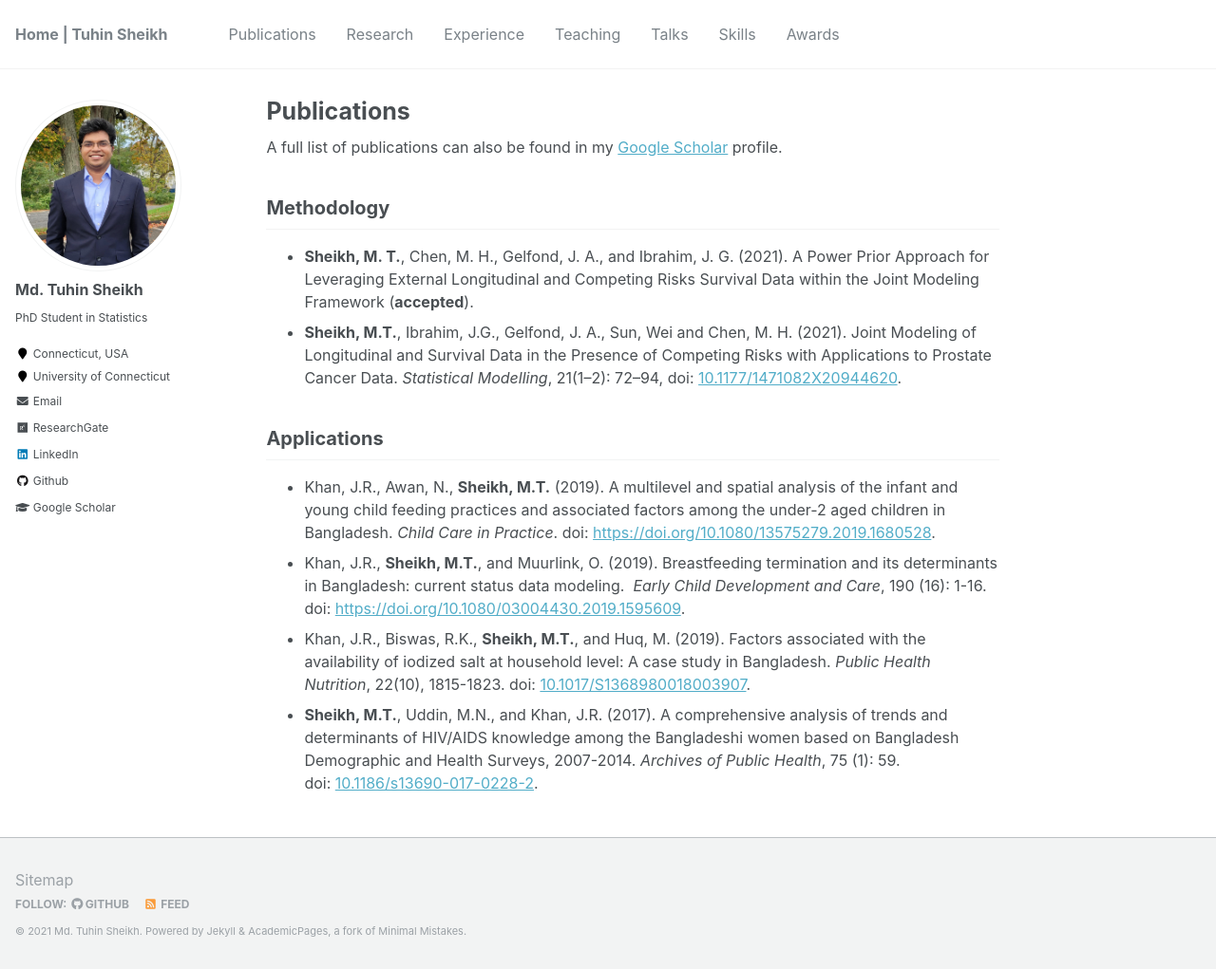
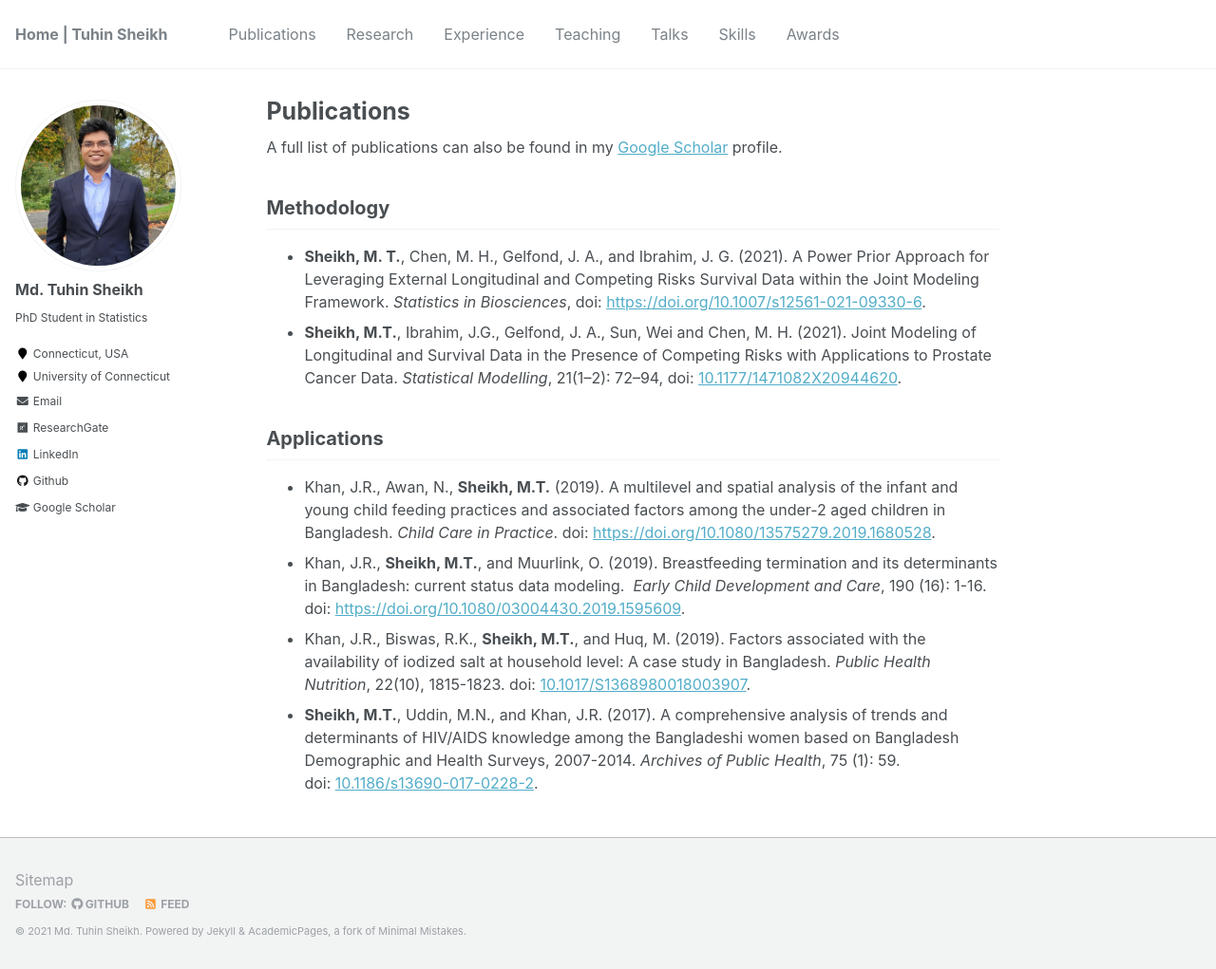
Before and after one commit to mdtuhinsheikh/mdtuhinsheikh.github.io, a Jekyll site: the page built from _pages/publications.md, in a window 1280 px wide and 1021 px high. Shown: the whole window at 95% size. Built offline with Jekyll 4.4.1, drawn with Linux system fonts in a browser that asks for light colours.

Commit message:
added SIBS paper

```diff
--- a/_pages/publications.md
+++ b/_pages/publications.md
@@ -12,7 +12,7 @@ A full list of publications can also be found in my
 - **Sheikh, M. T.**, Chen, M. H., Gelfond, J. A., Sun, Wei, and Ibrahim, J. G. (2021). New Bayesian C-indices for Assessing Importance of Longitudinal Biomarkers
 in Fitting Competing Risks Survival Data in the Presence of Partially Masked Causes (**submitted**).
 -->
-- **Sheikh, M. T.**, Chen, M. H., Gelfond, J. A., and Ibrahim, J. G. (2021). A Power Prior Approach for Leveraging External Longitudinal and Competing Risks Survival Data within the Joint Modeling Framework (**accepted**).
+- **Sheikh, M. T.**, Chen, M. H., Gelfond, J. A., and Ibrahim, J. G. (2021). A Power Prior Approach for Leveraging External Longitudinal and Competing Risks Survival Data within the Joint Modeling Framework. *Statistics in Biosciences*, doi: [https://doi.org/10.1007/s12561-021-09330-6](https://doi.org/10.1007/s12561-021-09330-6).
 - **Sheikh, M.T.**, Ibrahim, J.G., Gelfond, J. A., Sun, Wei and Chen, M. H. (2021). Joint Modeling of Longitudinal and Survival Data in the Presence of Competing Risks with Applications to Prostate Cancer Data. *Statistical Modelling*, 21(1–2): 72–94, doi: [10.1177/1471082X20944620](https://journals.sagepub.com/doi/10.1177/1471082X20944620).
 
 ## Applications
```
